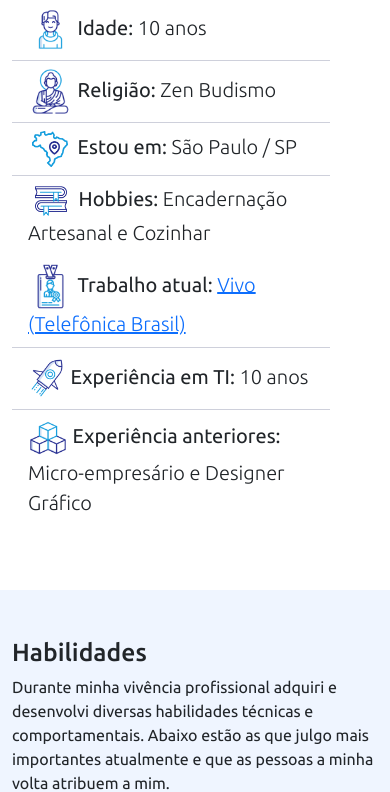
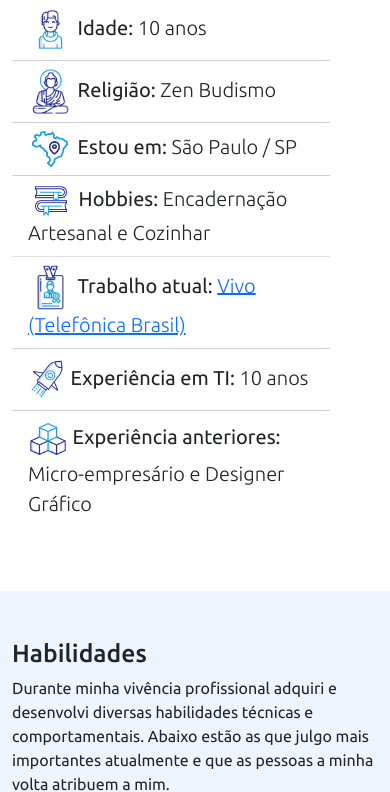
Before and after one commit to rodten23/portal_rodten23, a Flask app: template portal_rodten23/templates/index.html in a window 390 px wide. Shown: the part 2389-3181 px from the top of the page. Run offline with Flask 3, Linux system fonts and the light colour scheme; the template is opened without the code that fills it: most values are stand-ins (such as "Sample title", 1, 10 or a date in 2020); some libraries are stand-ins or nearby versions.

Commit message:
:lipstick: feat: Inclusão de linha divisória entre grupos de dados pessoais em telas menores.

```diff
--- a/portal_rodten23/static/style.css
+++ b/portal_rodten23/static/style.css
@@ -193,6 +193,15 @@ i.menu-mobile {
     }
     #main {
         margin-left: 0;
+    }
+}
+
+@media (max-width: 767px) {
+    section#sobre {
+        .list-group-flush.group-1 {
+            border-bottom: 1.5px solid var(--bs-border-color, #ced0db);
+
+        }
     }
 }
 
--- a/portal_rodten23/templates/index.html
+++ b/portal_rodten23/templates/index.html
@@ -119,7 +119,7 @@
 
                 <div class="row mt-3 mb-3">
                     <div class="col-md-6">
-                        <ul class="list-group list-group-flush fs-5">
+                        <ul class="list-group list-group-flush group-1 fs-5">
                             <li class="list-group-item">
                                 <img class="student" src="../static/img/student.png" alt="student - ícone do Magnific" height="45">
                                         Idade: <span class="fw-lighter">{{ idade }} anos</span>
@@ -140,7 +140,7 @@
                     </div>
 
                     <div class="col-md-6">
-                        <ul class="list-group list-group-flush fs-5">
+                        <ul class="list-group list-group-flush group-2 fs-5">
                             <li class="list-group-item">
                                 <img class="id-card" src="../static/img/id-card_3902873.png" alt="id-card_3902873 - ícone do Magnific" height="45">
                                         Trabalho atual: <a target="_blank" href="https://www.linkedin.com/company/vivo-telefonicabr/"><span class="fw-lighter">Vivo (Telefônica Brasil)</span></a>
```
